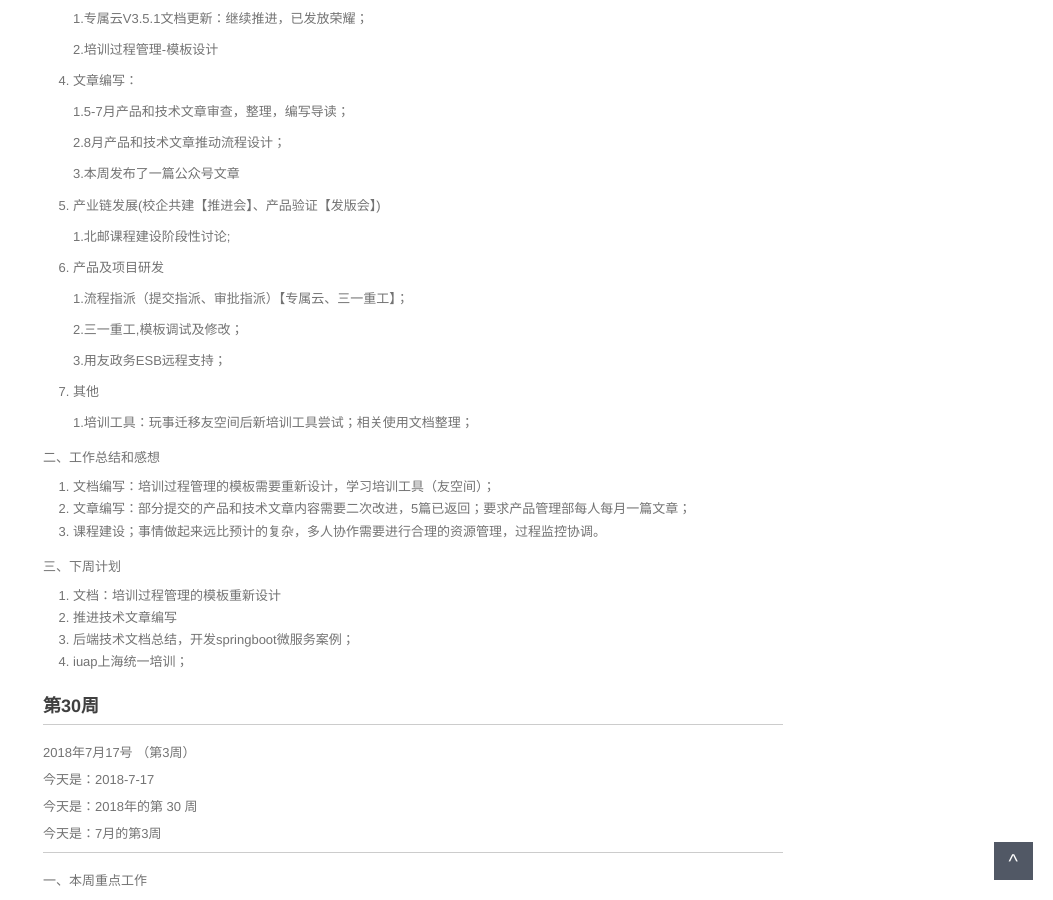
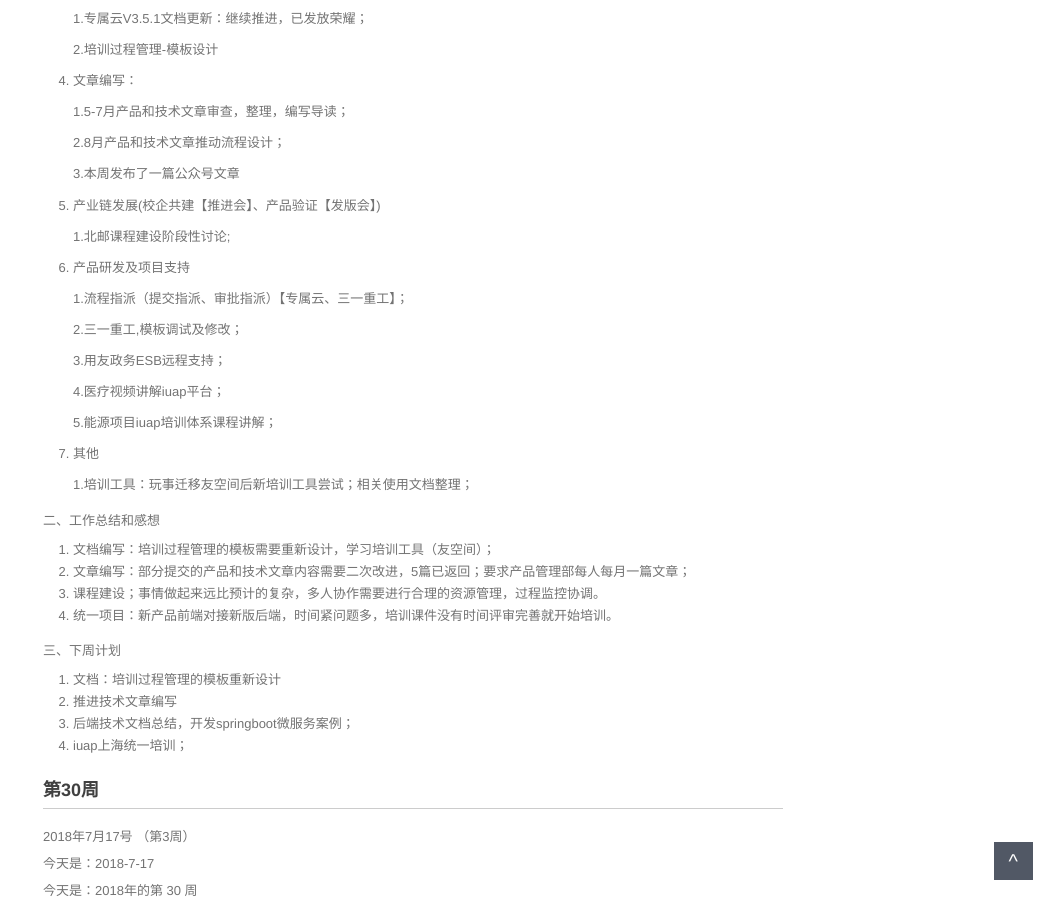
Before and after one commit to walllFlower/blog, a Jekyll site: the page built from _posts/2018-07-17-day_report_cxz.md, in a window 1280 px wide and 900 px high, scrolled down 839 px. Shown: the whole window, without its empty margins (227-1280 px from the left). Built offline with Jekyll 4.4.1, drawn with Linux system fonts in a browser that asks for light colours; comment, search, counter and statistics services are not loaded.

Commit message:
Update 2018-07-17-day_report_cxz.md

```diff
--- a/_posts/2018-07-17-day_report_cxz.md
+++ b/_posts/2018-07-17-day_report_cxz.md
@@ -59,7 +59,7 @@ categories: 技术运营工作周报
 
     1.北邮课程建设阶段性讨论;
 
-6. 产品及项目研发
+6. 产品研发及项目支持
 
     1.流程指派（提交指派、审批指派）【专属云、三一重工】；
 
@@ -67,6 +67,9 @@ categories: 技术运营工作周报
 
     3.用友政务ESB远程支持；
 
+    4.医疗视频讲解iuap平台；
+
+    5.能源项目iuap培训体系课程讲解；
 
 7. 其他
 
@@ -77,6 +80,7 @@ categories: 技术运营工作周报
 1. 文档编写：培训过程管理的模板需要重新设计，学习培训工具（友空间）；
 2. 文章编写：部分提交的产品和技术文章内容需要二次改进，5篇已返回；要求产品管理部每人每月一篇文章；
 3. 课程建设；事情做起来远比预计的复杂，多人协作需要进行合理的资源管理，过程监控协调。
+4. 统一项目：新产品前端对接新版后端，时间紧问题多，培训课件没有时间评审完善就开始培训。
 
 
 三、下周计划
```
